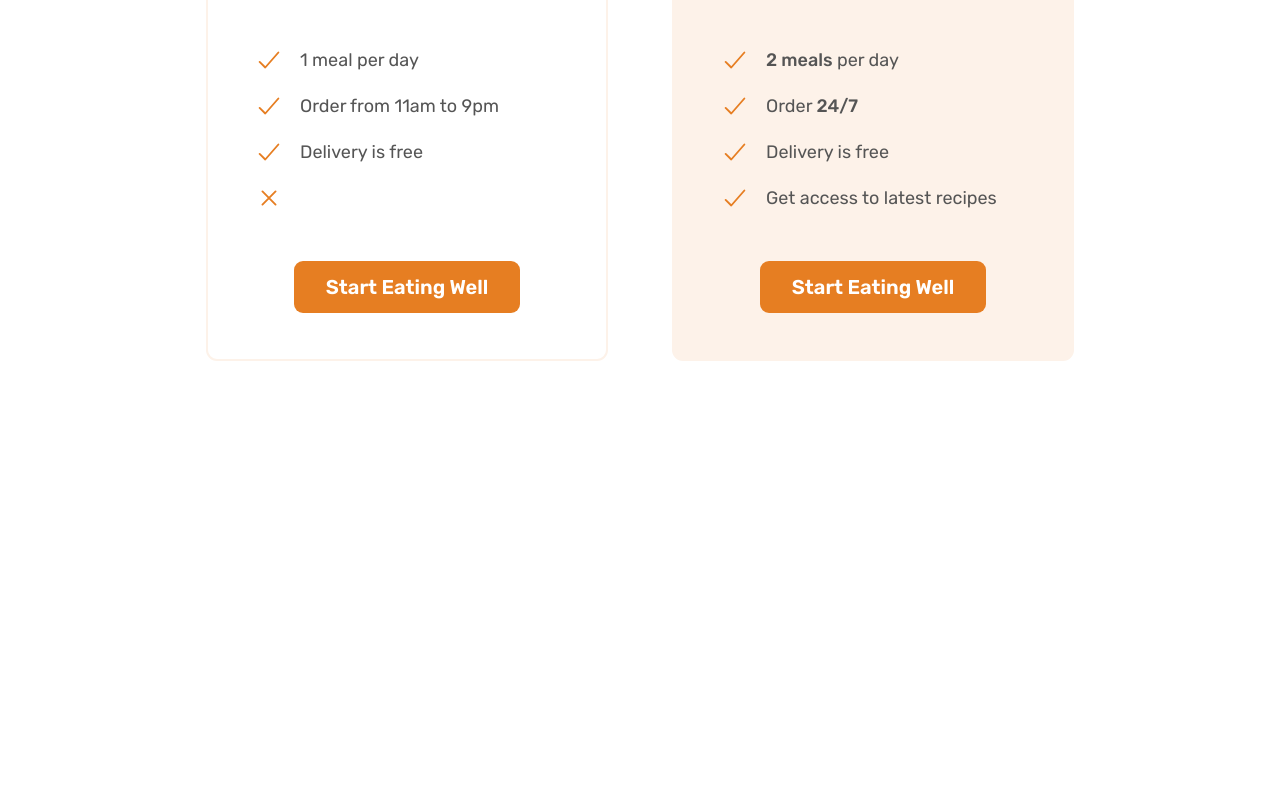
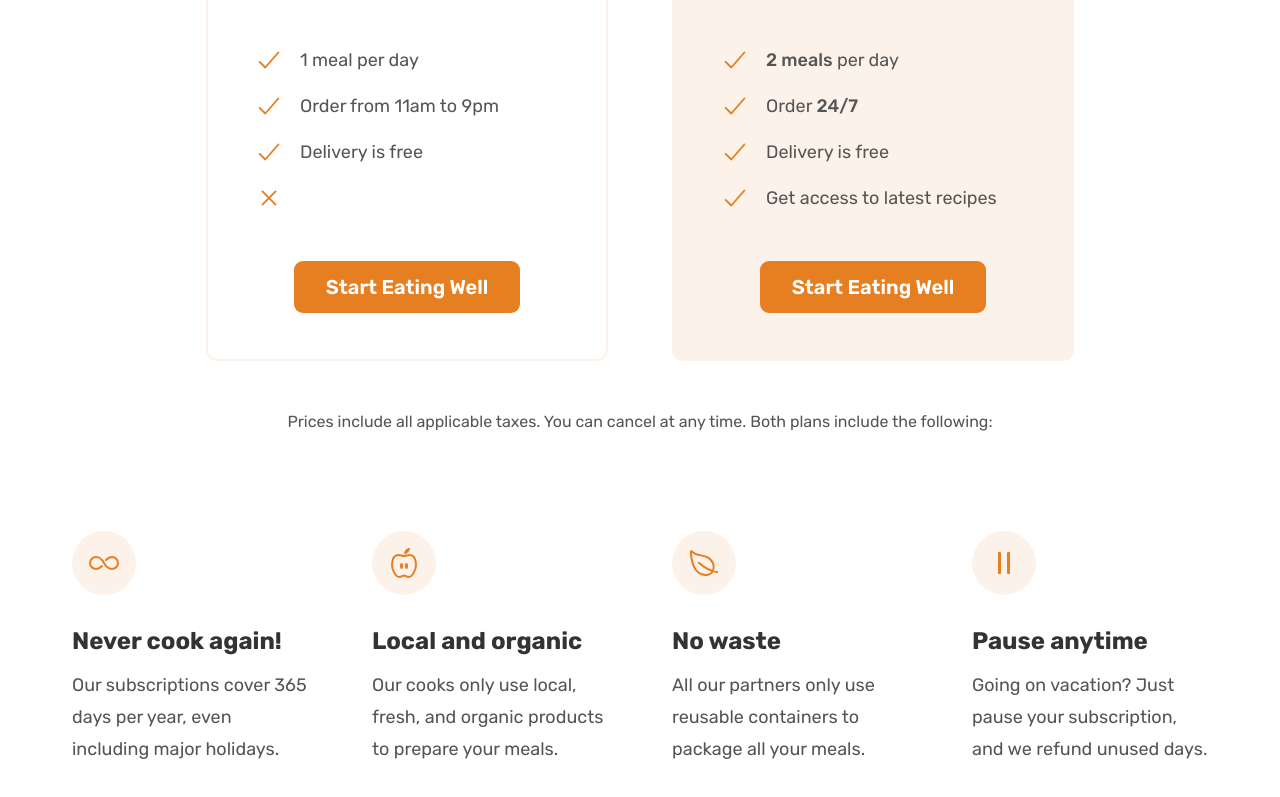
Before and after one commit to navneetpatel-dev/Front-End-of-Food-Subscription-Website, a plain HTML site: page index.html in a window 1280 px wide. Shown: the part 5088-5885 px from the top of the page. Before the commit the page ends 5545 px from the top, so only its background shows below. Drawn offline with nearby package versions, Linux system fonts and the light colour scheme.

Commit message:
Added plan details section inside pricing section

```diff
--- a/css/general.css
+++ b/css/general.css
@@ -1,17 +1,27 @@
 /* ************************* */
 /* GENERAL REUSABLE COMPONENTS */
 /* ************************* */
+
+.container {
+  max-width: 120rem;
+  margin: 0 auto;
+  padding: 0 3.2rem;
+}
 
 .grid {
   display: grid;
   row-gap: 9.6rem;
   column-gap: 6.4rem;
+
+  /* margin-bottom: 9.6rem; */
 }
 
-.container {
-  max-width: 120rem;
-  margin: 0 auto;
-  padding: 0 3.2rem;
+/* .grid:last-child {
+  margin-bottom: 0;
+} */
+
+.grid:not(:last-child) {
+  margin-bottom: 9.6rem;
 }
 
 .grid--2-cols {
--- a/css/style.css
+++ b/css/style.css
@@ -443,3 +443,32 @@ body {
   margin-top: 4.8rem;
   text-align: center;
 }
+
+.plan-details {
+  font-size: 1.6rem;
+  line-height: 1.6;
+  text-align: center;
+}
+
+.feature-icon {
+  color: #e67e22;
+  height: 3.2rem;
+  width: 3.2rem;
+  /* font-size: 3.2rem; */
+  border-radius: 50%;
+  margin-bottom: 3.2rem;
+  background-color: #fdf2e9;
+  padding: 1.6rem;
+}
+
+.feature-title {
+  font-size: 2.4rem;
+  color: #333;
+  font-weight: 700;
+  margin-bottom: 1.6rem;
+}
+
+.feature-text {
+  font-size: 1.8rem;
+  line-height: 1.8;
+}
--- a/index.html
+++ b/index.html
@@ -384,7 +384,7 @@
             Eating well without breaking the bank
           </h2>
         </div>
-        <div class="container grid grid--2-cols">
+        <div class="container grid grid--2-cols margin-bottom-md">
           <div class="pricing-plan pricing-plan--starter">
             <header class="plan-header">
               <p class="plan-name">Starter</p>
@@ -441,6 +441,46 @@
             </div>
           </div>
         </div>
+        <div class="container grid">
+          <aside class="plan-details">
+            Prices include all applicable taxes. You can cancel at any time.
+            Both plans include the following:
+          </aside>
+        </div>
+        <div class="container grid grid--4-cols">
+          <div class="feature">
+            <ion-icon class="feature-icon" name="infinite-outline"></ion-icon>
+            <p class="feature-title">Never cook again!</p>
+            <p class="feature-text">
+              Our subscriptions cover 365 days per year, even including major
+              holidays.
+            </p>
+          </div>
+          <div class="feature">
+            <ion-icon class="feature-icon" name="nutrition-outline"></ion-icon>
+            <p class="feature-title">Local and organic</p>
+            <p class="feature-text">
+              Our cooks only use local, fresh, and organic products to prepare
+              your meals.
+            </p>
+          </div>
+          <div class="feature">
+            <ion-icon class="feature-icon" name="leaf-outline"></ion-icon>
+            <p class="feature-title">No waste</p>
+            <p class="feature-text">
+              All our partners only use reusable containers to package all your
+              meals.
+            </p>
+          </div>
+          <div class="feature">
+            <ion-icon class="feature-icon" name="pause-outline"></ion-icon>
+            <p class="feature-title">Pause anytime</p>
+            <p class="feature-text">
+              Going on vacation? Just pause your subscription, and we refund
+              unused days.
+            </p>
+          </div>
+        </div>
       </section>
     </main>
     <script
```
